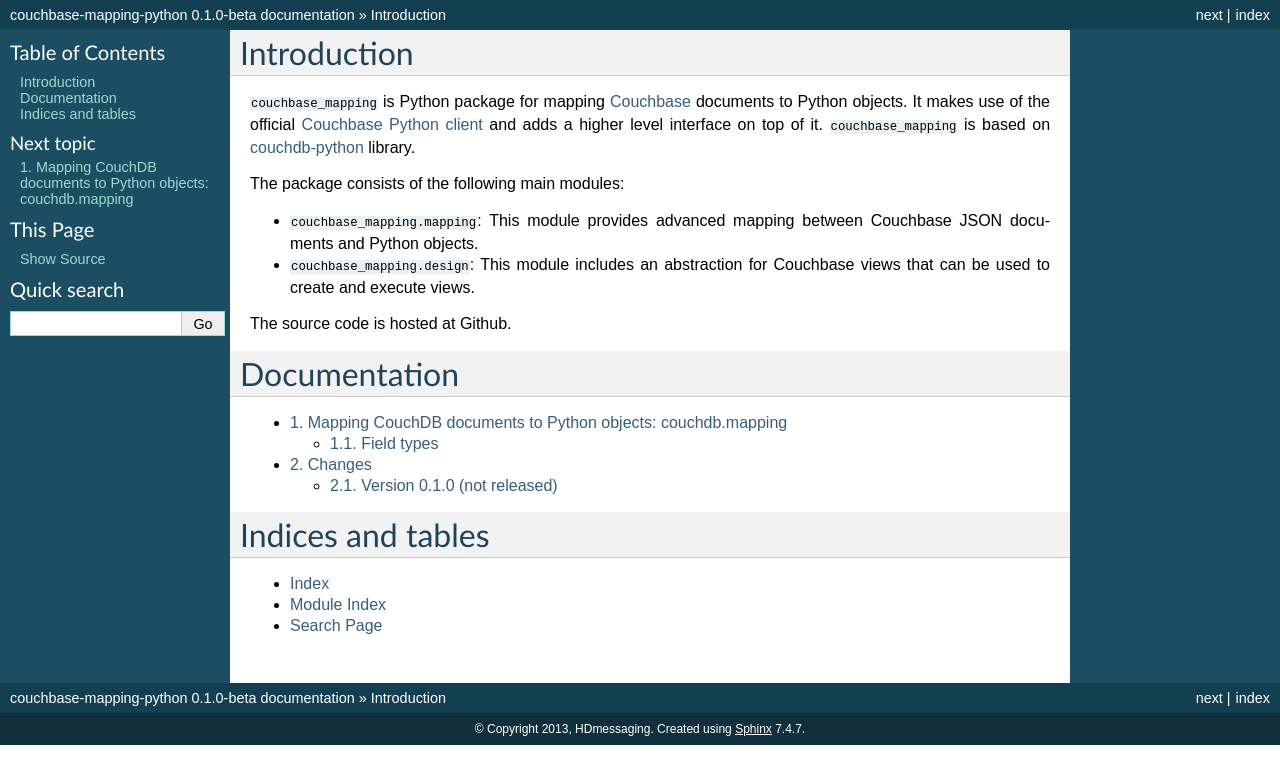
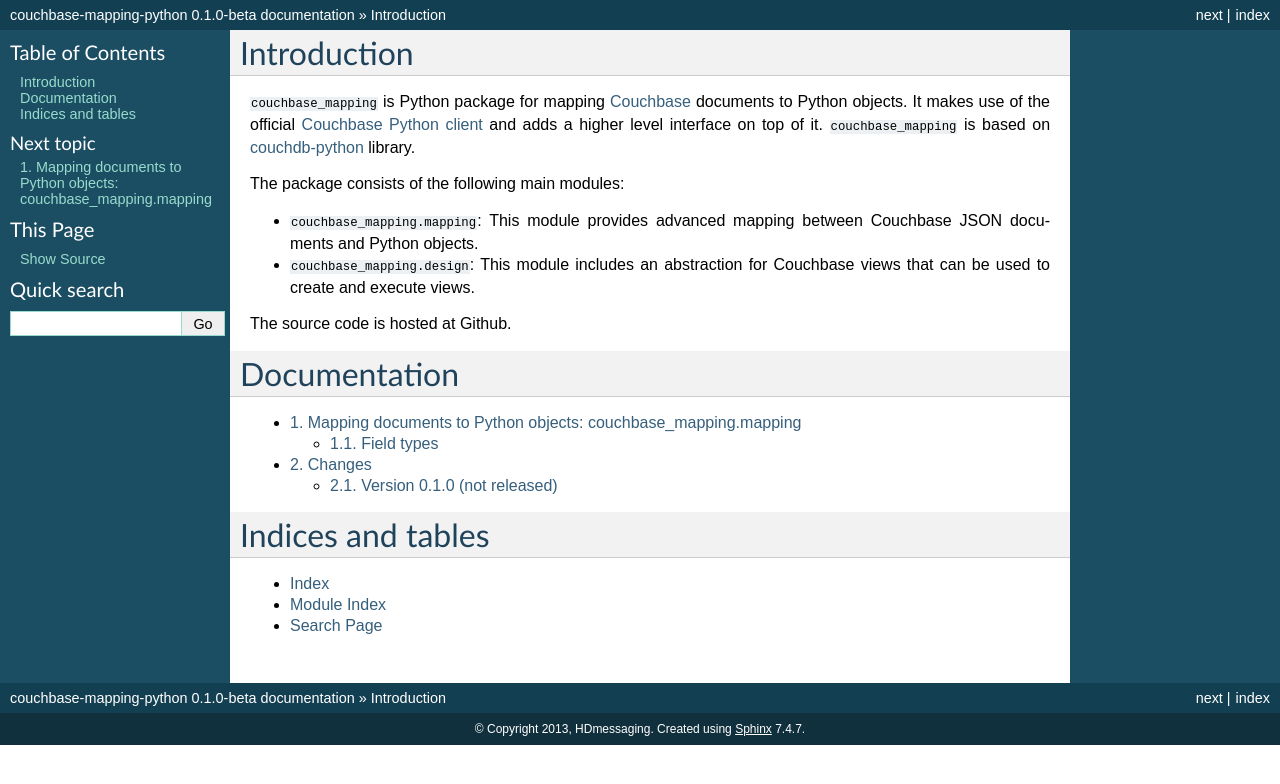
Before and after one commit to hdmessaging/couchbase-mapping-python, a Sphinx documentation site: the page built from doc/index.rst, in a window 1280 px wide. Shown: the top 784 px of the page. Built offline with Sphinx 7.4.7, drawn with Linux system fonts in a browser that asks for light colours.

Commit message:
Update mapping.rst

```diff
--- a/doc/mapping.rst
+++ b/doc/mapping.rst
@@ -1,5 +1,5 @@
-Mapping CouchDB documents to Python objects: couchdb.mapping
-============================================================
+Mapping documents to Python objects: couchbase_mapping.mapping
+==============================================================
 
 .. automodule:: couchbase_mapping.mapping
 
```
